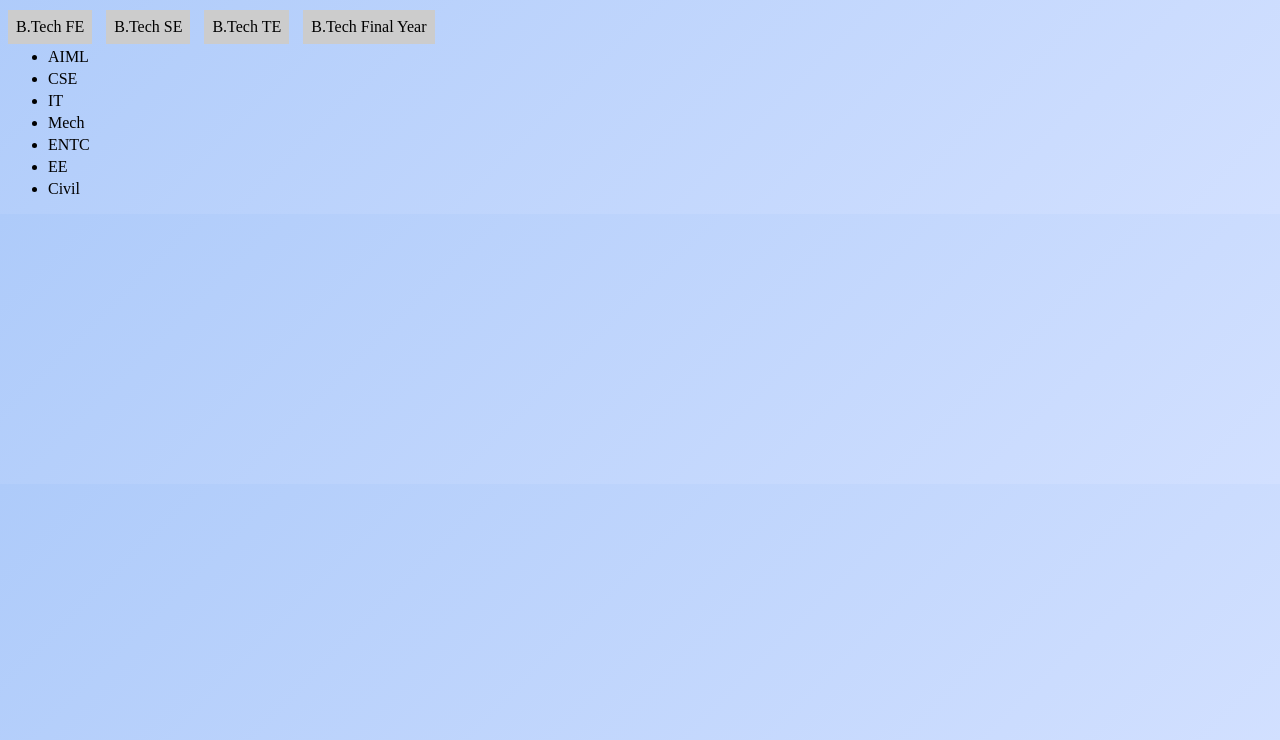
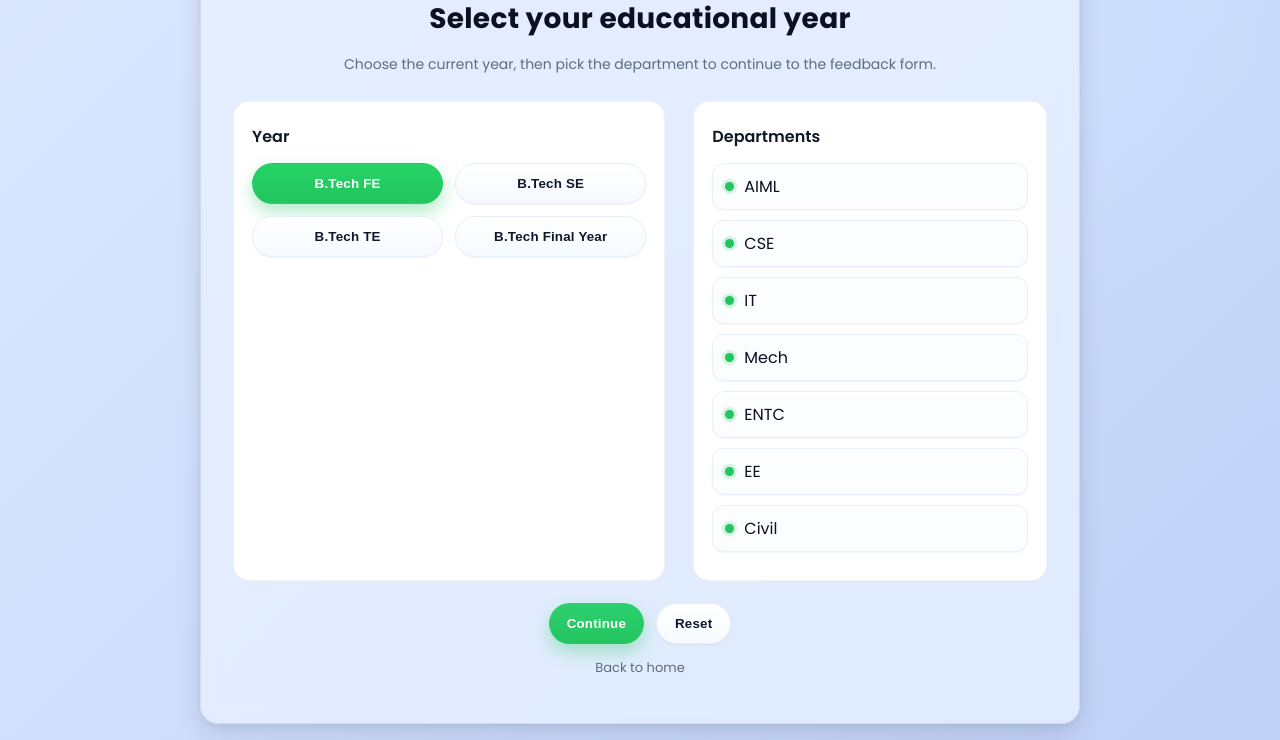
Before and after one commit to Uniquecoder-287/FFp, a plain HTML site: page select.html in a window 1280 px wide. Shown: the part 60-800 px from the top of the page. Drawn offline with Linux system fonts and the light colour scheme.

Commit message:
Update multiple (index, style,select(css,js,html)) files

```diff
--- a/select.css
+++ b/select.css
@@ -1,20 +1,194 @@
+:root {
+    --bg1: #dbe8ff;
+    --bg2: #bfd1f7;
+    --card: #e8f0ffcc;
+    --text: #0c1020;
+    --muted: #5c6b82;
+    --primary: #22c55e;
+    --primary-dark: #16a34a;
+    --ring: #8be0ad;
+    --radius: 18px;
+    --shadow: 0 10px 25px rgba(15, 23, 42, .12), 0 2px 8px rgba(15, 23, 42, .06);
+}
+
 * {
-    margin-top: 4px;
+    box-sizing: border-box
+}
+
+html,
+body {
+    height: 100%
 }
 
 body {
-    /* Sky Breeze Background */
-    background: linear-gradient(135deg, #AECBFA, #D2E0FF);
+    margin: 0;
+    font-family: "Poppins", system-ui, -apple-system, Segoe UI, Roboto, sans-serif;
+    color: var(--text);
+    background: radial-gradient(1200px 800px at 70% 10%, #cfe0ff 0%, transparent 40%),
+        linear-gradient(135deg, var(--bg1), var(--bg2));
+    display: grid;
+    place-items: center;
 }
 
-#year li a {
-    text-decoration: none;
+.card {
+    width: min(880px, 92vw);
+    background: var(--card);
+    backdrop-filter: blur(8px);
+    border-radius: var(--radius);
+    box-shadow: var(--shadow);
+    padding: 36px 32px 28px;
+    border: 1px solid rgba(15, 23, 42, .08);
 }
 
-.hidden-list {
-    display: none;
+.title {
+    font-weight: 700;
+    font-size: 28px;
+    letter-spacing: .3px;
+    text-align: center;
+    margin: 4px 0 6px;
 }
 
-.visible-list {
-    display: block;
+.subtitle {
+    text-align: center;
+    color: var(--muted);
+    font-size: 14px;
+    margin-bottom: 26px;
 }
+
+.row {
+    display: grid;
+    grid-template-columns: 1.1fr .9fr;
+    gap: 28px;
+}
+
+@media (max-width: 820px) {
+    .row {
+        grid-template-columns: 1fr
+    }
+}
+
+.panel {
+    background: white;
+    border-radius: 16px;
+    padding: 18px;
+    border: 1px solid rgba(15, 23, 42, .06);
+}
+
+.panel h3 {
+    margin: 4px 0 14px;
+    font-size: 16px;
+    font-weight: 600;
+    color: #101828;
+}
+
+.year-grid {
+    display: grid;
+    grid-template-columns: repeat(2, minmax(0, 1fr));
+    gap: 12px;
+}
+
+.pill {
+    appearance: none;
+    border: none;
+    background: linear-gradient(180deg, #ffffff, #f6faff);
+    border: 1px solid #e6eefc;
+    color: #0f172a;
+    padding: 12px 14px;
+    border-radius: 999px;
+    font-weight: 600;
+    letter-spacing: .2px;
+    cursor: pointer;
+    outline: none;
+    box-shadow: 0 1px 0 #fff inset, 0 1px 2px rgba(2, 6, 23, .06);
+    transition: transform .06s ease, box-shadow .2s ease, border-color .2s ease;
+}
+
+.pill:hover {
+    transform: translateY(-1px);
+    box-shadow: 0 10px 18px rgba(2, 6, 23, .08)
+}
+
+.pill.is-primary {
+    background: linear-gradient(180deg, #25d366, var(--primary));
+    color: white;
+    border-color: transparent;
+    box-shadow: 0 8px 18px rgba(34, 197, 94, .35);
+}
+
+.pill.is-primary:hover {
+    background: linear-gradient(180deg, #22c55e, var(--primary-dark))
+}
+
+.dept-list {
+    margin: 0;
+    padding: 0;
+    list-style: none;
+}
+
+.dept-item {
+    display: flex;
+    align-items: center;
+    gap: 10px;
+    padding: 10px 12px;
+    border-radius: 12px;
+    border: 1px solid #e8eefb;
+    background: #fbfdff;
+    margin-bottom: 10px;
+    transition: background .15s ease, transform .06s ease, box-shadow .2s ease;
+    box-shadow: 0 1px 0 #fff inset, 0 1px 2px rgba(2, 6, 23, .04);
+    cursor: pointer;
+}
+
+.dept-item:hover {
+    background: #f3f8ff;
+    transform: translateY(-1px);
+    box-shadow: 0 10px 18px rgba(2, 6, 23, .06)
+}
+
+.dot {
+    width: 9px;
+    height: 9px;
+    border-radius: 50%;
+    background: var(--primary);
+    box-shadow: 0 0 0 3px rgba(34, 197, 94, .18);
+}
+
+.footer {
+    display: flex;
+    justify-content: center;
+    gap: 12px;
+    margin-top: 22px;
+}
+
+.btn {
+    appearance: none;
+    border: none;
+    outline: none;
+    background: linear-gradient(180deg, #2dd06f, var(--primary));
+    color: white;
+    font-weight: 700;
+    padding: 12px 18px;
+    border-radius: 999px;
+    cursor: pointer;
+    letter-spacing: .2px;
+    box-shadow: 0 8px 18px rgba(34, 197, 94, .35);
+    transition: transform .06s ease, background .2s ease, box-shadow .2s ease;
+}
+
+.btn:hover {
+    background: linear-gradient(180deg, #22c55e, var(--primary-dark));
+    transform: translateY(-1px)
+}
+
+.btn.secondary {
+    background: linear-gradient(180deg, #ffffff, #f6faff);
+    color: #0f172a;
+    border: 1px solid #e6eefc;
+    box-shadow: 0 1px 0 #fff inset, 0 1px 2px rgba(2, 6, 23, .06)
+}
+
+a.reset {
+    color: var(--muted);
+    text-decoration: none;
+    font-size: 13px;
+}
--- a/select.html
+++ b/select.html
@@ -1,128 +1,51 @@
 <!DOCTYPE html>
 <html lang="en">
 <head>
-    <meta charset="UTF-8">
-    <meta name="viewport" content="width=device-width, initial-scale=1.0">
-    <title>Document</title>
-    <link rel="preconnect" href="https://fonts.googleapis.com">
-    <link rel="preconnect" href="https://fonts.gstatic.com" crossorigin>
-    <link href="https://fonts.googleapis.com/css2?family=Inter:wght@400;600;800&family=Nunito:wght@800;900&display=swap"
-        rel="stylesheet">
-    <link rel="stylesheet" href="select.css">
-    <link rel="stylesheet" href="select.js">
-    </head>
+  <meta charset="UTF-8" />
+  <meta name="viewport" content="width=device-width, initial-scale=1" />
+  <title>Select Year & Branch</title>
+  <link rel="preconnect" href="https://fonts.googleapis.com">
+  <link rel="preconnect" href="https://fonts.gstatic.com" crossorigin>
+  <link href="https://fonts.googleapis.com/css2?family=Poppins:wght@400;600;700&display=swap" rel="stylesheet">
+  <link rel="stylesheet" href="select.css" />
+</head>
 <body>
-   <h1>Select your educational year:</h1>
-   <!-- <ul id="year">
-    <li style="font-size: larger;"><a href="#">B.Tech-FE</a></li>
-    <li style="font-size: larger;"><a href="#">B.Tech-SE</a></li>
-    <li style="font-size: larger;"><a href="#">B.Tech-TE</a></li>
-    <li style="font-size: larger;"><a href="#">B.Tech-Final Year</a></li>
-   </ul> -->
-   <!-- <select name="" id="myselect">
-    <option value="list1">B.Tech-FE</option>
-    <option value="list2">B.Tech-SE</option>
-    <option value="list3">B.Tech-TE</option>
-    <option value="list4">B.Tech-Final Year</option>
-   </select>
-   <ul id="list1" class="hidden-list">
-       <li>AIML</li>
-       <li>CSE</li>
-       <li>IT</li>
-   </ul>
-   <ul id="list2" class="hidden-list">
-    <li>AIML</li>
-    <li>CSE</li>
-    <li>IT</li>
-</ul>
-<ul id="list3" class="hidden-list">
-    <li>AIML</li>
-    <li>CSE</li>
-    <li>IT</li>
-</ul>
-<ul id="list4" class="hidden-list">
-    <li>AIML</li>
-    <li>CSE</li>
-    <li>IT</li>
-</ul> -->
-<style>
-    .options {
-      display: none;
-    }
+  <main class="card" role="main" aria-label="Select educational year">
+    <h1 class="title">Select your educational year</h1>
+    <p class="subtitle">Choose the current year, then pick the department to continue to the feedback form.</p>
 
-    input[type="radio"] {
-      display: none;
-    }
+    <section class="row">
+      <div class="panel" aria-labelledby="year-head">
+        <h3 id="year-head">Year</h3>
+        <div class="year-grid">
+          <button class="pill is-primary" data-year="FE">B.Tech FE</button>
+          <button class="pill" data-year="SE">B.Tech SE</button>
+          <button class="pill" data-year="TE">B.Tech TE</button>
+          <button class="pill" data-year="BE">B.Tech Final Year</button>
+        </div>
+      </div>
 
-    label {
-      cursor: pointer;
-      padding: 8px;
-      display: inline-block;
-      background: #ccc;
-      margin-right: 10px;
-    }
+      <div class="panel" aria-labelledby="dept-head">
+        <h3 id="dept-head">Departments</h3>
+        <ul class="dept-list" id="deptList">
+          <li class="dept-item" data-dept="AIML"><span class="dot"></span><span>AIML</span></li>
+          <li class="dept-item" data-dept="CSE"><span class="dot"></span><span>CSE</span></li>
+          <li class="dept-item" data-dept="IT"><span class="dot"></span><span>IT</span></li>
+          <li class="dept-item" data-dept="MECH"><span class="dot"></span><span>Mech</span></li>
+          <li class="dept-item" data-dept="ENTC"><span class="dot"></span><span>ENTC</span></li>
+          <li class="dept-item" data-dept="EE"><span class="dot"></span><span>EE</span></li>
+          <li class="dept-item" data-dept="CIVIL"><span class="dot"></span><span>Civil</span></li>
+        </ul>
+      </div>
+    </section>
 
-    #option1:checked ~ ul li.option1,
-    #option2:checked ~ ul li.option2,
-    #option3:checked ~ ul li.option3,
-    #option4:checked ~ ul li.option4 {
-      display: list-item;
-    }
+    <div class="footer">
+      <button class="btn" id="continueBtn" disabled>Continue</button>
+      <button class="btn secondary" id="resetBtn">Reset</button>
+    </div>
+    <p style="text-align:center;margin-top:10px;"><a class="reset" href="index.html">Back to home</a></p>
+  </main>
 
-    ul li {
-      display: none;
-    }
-  </style>
-
-  <!-- Radio buttons as fake select options -->
-  <input type="radio" name="options" id="option1" checked>
-  <label for="option1">B.Tech FE</label>
-
-  <input type="radio" name="options" id="option2">
-  <label for="option2">B.Tech SE</label>
-
-  <input type="radio" name="options" id="option3">
-  <label for="option3">B.Tech TE</label>
-
-  <input type="radio" name="options" id="option4">
-  <label for="option4">B.Tech Final Year</label>
-
-  <!-- The linked list -->
-  <ul>
-    <li class="option1">AIML</li>
-    <li class="option1">CSE</li>
-    <li class="option1">IT</li>
-    <li class="option1">Mech</li>
-    <li class="option1">ENTC</li>
-    <li class="option1">EE</li>
-    <li class="option1">Civil</li>
-
-    <li class="option2">AIML</li>
-    <li class="option2">CSE</li>
-    <li class="option2">IT</li>
-    <li class="option2">Mech</li>
-    <li class="option2">ENTC</li>
-    <li class="option2">EE</li>
-    <li class="option2">Civil</li>
-
-    <li class="option3">AIML</li>
-    <li class="option3">CSE</li>
-    <li class="option3">IT</li>
-    <li class="option3">Mech</li>
-    <li class="option3">ENTC</li>
-    <li class="option3">EE</li>
-    <li class="option3">Civil</li>
-
-    <li class="option4">AIML</li>
-    <li class="option4">CSE</li>
-    <li class="option4">IT</li>
-    <li class="option4">Mech</li>
-    <li class="option4">ENTC</li>
-    <li class="option4">EE</li>
-    <li class="option4">Civil</li>
-
-  </ul>
-
-
+  <script src="select.js"></script>
 </body>
 </html>
--- a/select.js
+++ b/select.js
@@ -1,9 +1,41 @@
-document.getElementById('mySelect').addEventListener('change', function() {
-    const selectedValue = this.value;
-    document.querySelectorAll('ul').forEach(ul => {
-      ul.classList.remove('visible-list');
-      ul.classList.add('hidden-list');
+const yearButtons = [...document.querySelectorAll('.pill')];
+const deptItems = [...document.querySelectorAll('.dept-item')];
+const continueBtn = document.getElementById('continueBtn');
+const resetBtn = document.getElementById('resetBtn');
+
+let selectedYear = 'FE';
+let selectedDept = null;
+
+function syncContinue() {
+    continueBtn.disabled = !(selectedYear && selectedDept);
+}
+
+yearButtons.forEach(b => {
+    b.addEventListener('click', () => {
+        yearButtons.forEach(x => x.classList.remove('is-primary'));
+        b.classList.add('is-primary');
+        selectedYear = b.dataset.year;
+        syncContinue();
     });
-    document.getElementById(selectedValue).classList.remove('hidden-list');
-    document.getElementById(selectedValue).classList.add('visible-list');
-  });
+});
+
+deptItems.forEach(li => {
+    li.addEventListener('click', () => {
+        deptItems.forEach(x => x.style.outline = 'none');
+        li.style.outline = '2px solid var(--ring)';
+        selectedDept = li.dataset.dept;
+        syncContinue();
+    });
+});
+
+continueBtn.addEventListener('click', () => {
+    const params = new URLSearchParams({ year: selectedYear, dept: selectedDept });
+    // Route to your feedback form or next step
+    window.location.href = `feedback.html?${params.toString()}`;
+});
+
+resetBtn.addEventListener('click', () => {
+    selectedDept = null;
+    deptItems.forEach(x => x.style.outline = 'none');
+    syncContinue();
+});
--- a/style.css
+++ b/style.css
@@ -113,8 +113,8 @@
  }
 
  img {
-     width: 400px;
-     height: 500px;
+     width: 150px;
+     height: 150px;
      margin: 60px 20px 0;
      /* object-fit: cover; */
      flex-shrink: 0;
```
Also changed, not shown: index.html (+1 -1 lines).
